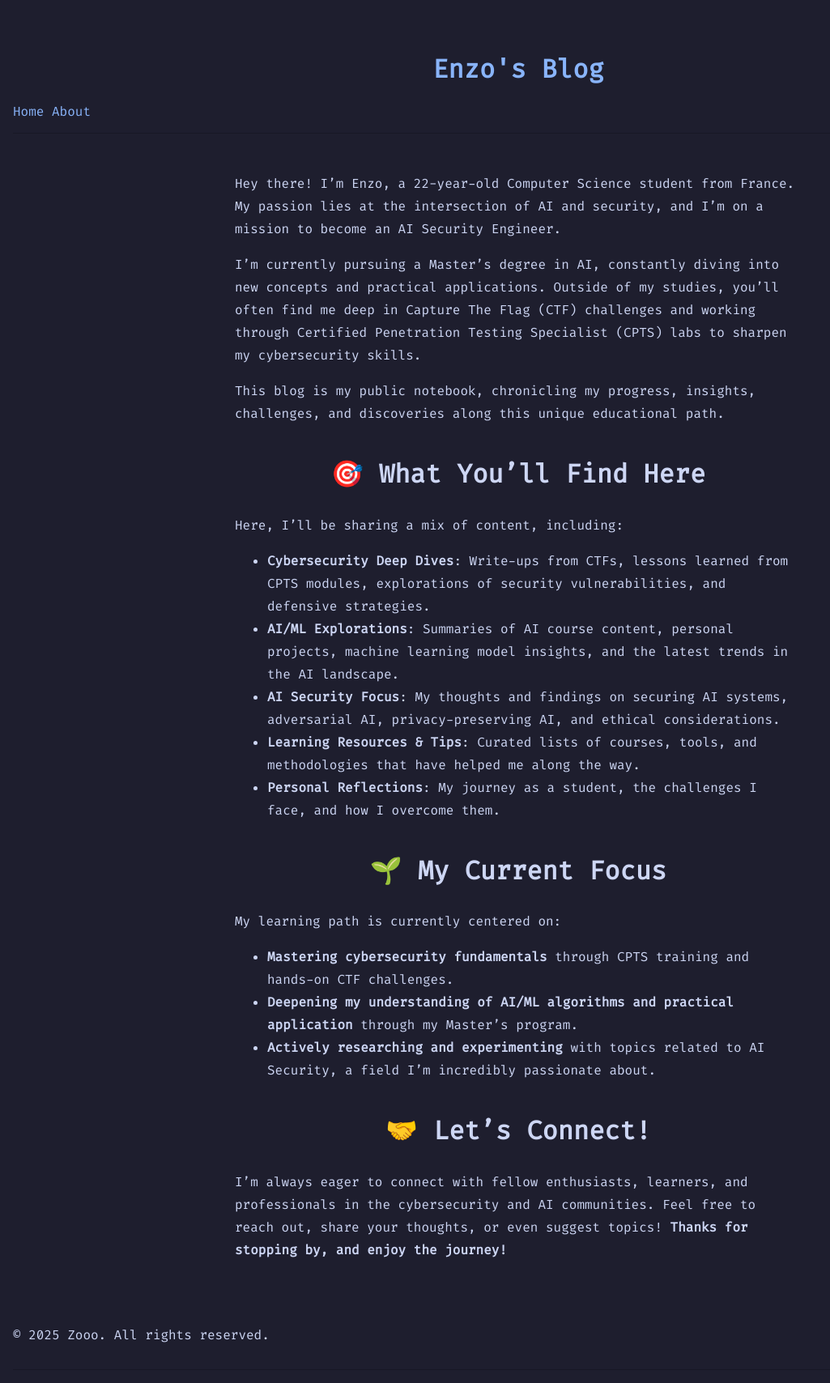
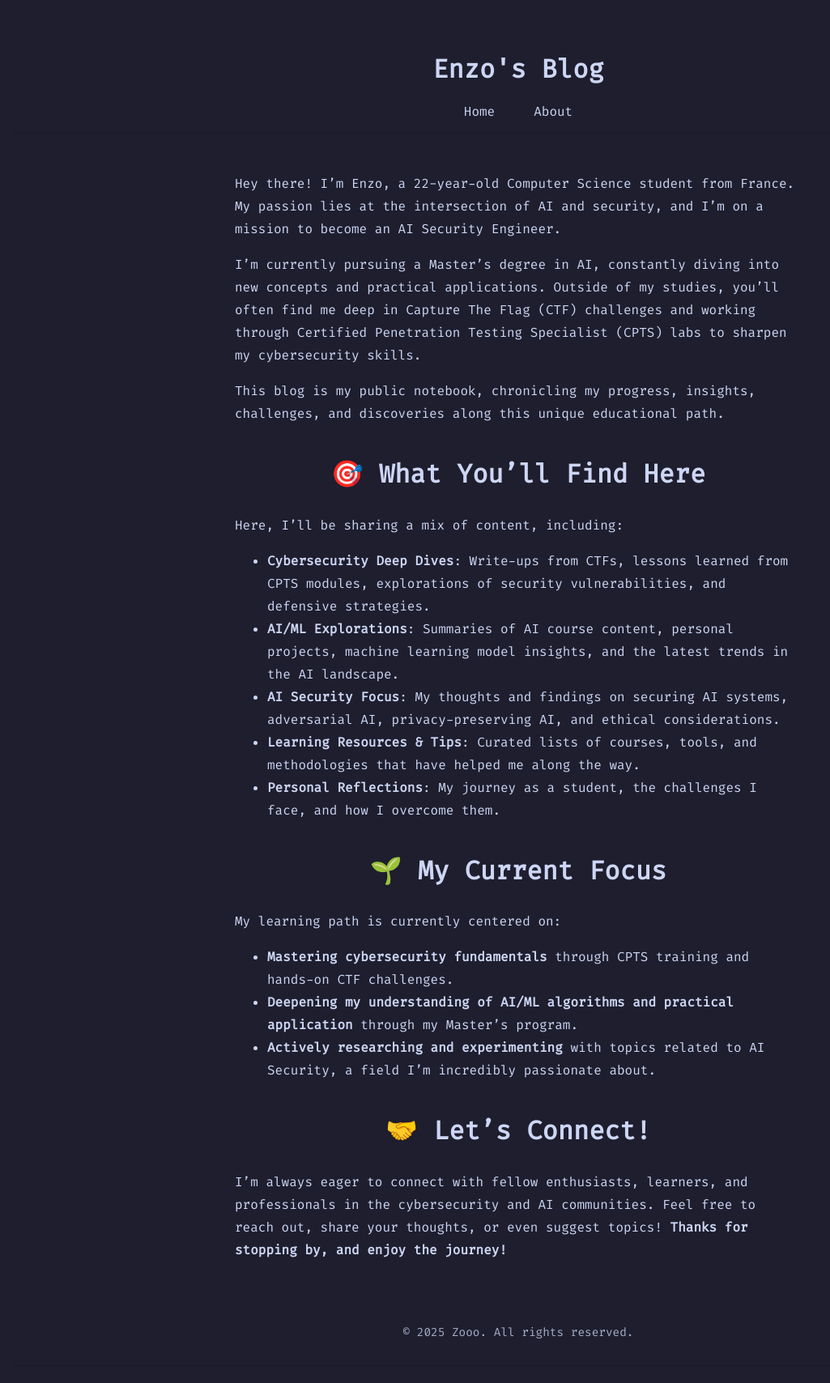
Before and after one commit to Enzo1612/Enzo1612.github.io, a Jekyll site: the page built from about.md, in a window 1280 px wide. Shown: the whole page at 81% size, without its empty margins (0-1025 px from the left). Built offline with Jekyll 4.4.1, drawn with Linux system fonts in a browser that asks for light colours.

Commit message:
fix intro and center header footer

```diff
--- a/assets/css/main.css
+++ b/assets/css/main.css
@@ -37,6 +37,27 @@ a:hover {
 header, footer {
   padding: 1rem 0;
   border-bottom: 1px solid var(--mantle);
+  text-align: center;
+  padding: 1rem 0;
+}
+
+
+header a, footer a {
+  margin: 0 1rem;
+  text-decoration: none;
+  color: #cdd6f4;
+}
+
+header nav {
+  display: flex;
+  justify-content: center;
+  flex-wrap: wrap;
+  gap: 1rem;
+}
+
+footer {
+  font-size: 0.9rem;
+  color: #a6adc8;
 }
 
 pre {
```
Also changed, not shown: _posts/2025-06-18-bandit-intro.md (renamed from _posts/bandit-intro.md).
